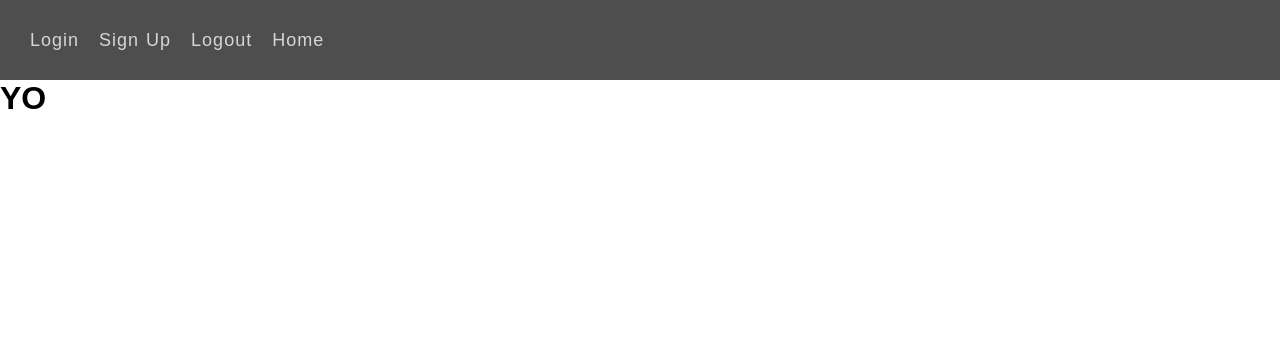
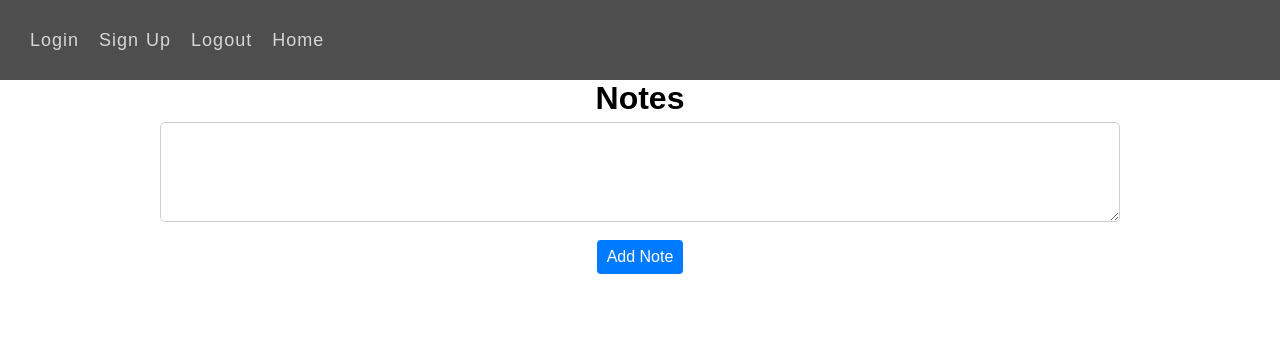
Before and after one commit to reemaanver/Notes-app, a Flask app: template website/templates/home.html in a window 1280 px wide. Shown: the top 340 px of the page. Run offline with Flask 3, Linux system fonts and the light colour scheme; the template is opened without the code that fills it, so the values that code supplies are empty.

Commit message:
delete note feature added

```diff
--- a/website/static/index.js
+++ b/website/static/index.js
@@ -1,5 +1,6 @@
 "use strict";
 
+// Close Flash Mssg
 const closeFlash = document.querySelector(".close-flash");
 const flashMssg = document.querySelector(".flash-mssg");
 
@@ -8,3 +9,21 @@ const closeBtn = function () {
 };
 
 closeFlash, addEventListener("click", closeBtn);
+
+// Delete Note
+
+function dltNote(noteId) {
+  fetch("/delete-note", {
+    method: "POST",
+    body: JSON.stringify({ noteId: noteId }),
+  }).then((_res) => {
+    window.location.href = "/";
+  });
+}
+
+document.querySelectorAll(".dlt-note").forEach((btn) => {
+  btn.addEventListener("click", function (e) {
+    const noteId = e.target.getAttribute("data-id");
+    dltNote(noteId);
+  });
+});
--- a/website/static/styles.css
+++ b/website/static/styles.css
@@ -8,6 +8,22 @@ body {
   font-family: sans-serif;
 }
 
+/* common styles */
+.btn {
+  border: none;
+  background-color: #007bff;
+  color: white;
+  padding: 12px 16px;
+  border-radius: 4px;
+  font-size: 16px;
+}
+
+.btn:hover {
+  background-color: #026fe4;
+  cursor: pointer;
+}
+
+/* Navbar */
 .navbar {
   font-size: 18px;
   padding-left: 30px;
@@ -69,17 +85,6 @@ body {
 
 .submit-lgn-btn {
   align-self: flex-start;
-  border: none;
-  background-color: #007bff;
-  color: white;
-  padding: 12px 16px;
-  border-radius: 4px;
-  font-size: 16px;
-}
-
-.submit-lgn-btn:hover {
-  background-color: #026fe4;
-  cursor: pointer;
 }
 
 /* Flash mssgs */
@@ -107,3 +112,63 @@ body {
   color: inherit;
   cursor: pointer;
 }
+
+/* Notes Page */
+.notes {
+  text-align: center;
+}
+
+.note-container {
+  display: flex;
+  flex-direction: column;
+  align-items: center;
+  width: 75%;
+  margin: 0 auto;
+}
+
+.note-list {
+  list-style: none;
+  width: 100%;
+}
+
+.note-item {
+  margin-bottom: 10px;
+  padding: 20px;
+  border-radius: 5px;
+  box-shadow: 0 2px 2px rgba(0, 0, 0, 0.1);
+  display: flex;
+  justify-content: space-between;
+}
+
+.dlt-note {
+  border: none;
+  background: none;
+  font-size: 18px;
+  cursor: pointer;
+}
+
+.new-note-form {
+  width: 100%;
+  align-self: center;
+  display: flex;
+  flex-direction: column;
+  align-items: center;
+}
+
+.new-note {
+  margin-top: 5px;
+  border: 1px solid #cfcfcf;
+  border-radius: 5px;
+  width: 100%;
+  height: 100px;
+  padding: 20px;
+}
+
+.new-note:focus {
+  outline: none;
+  border-color: #007bff;
+}
+
+.note-btn {
+  padding: 8px 10px;
+}
--- a/website/templates/home.html
+++ b/website/templates/home.html
@@ -1,3 +1,18 @@
-{% extends "base.html" %} {% block content%}
-<h1>YO</h1>
-{% endblock %}
+{% extends "base.html" %} {% block title %}Home{% endblock %} {% block content%}
+<h1 class="notes">Notes</h1>
+<div class="note-container">
+  <ul class="note-list">
+    {% for note in user.notes %}
+    <li class="note-item">
+      {{note.data}}
+      <button class="dlt-note" data-id="{{note.id}}">&times;</button>
+    </li>
+    {% endfor %}
+  </ul>
+  <form class="new-note-form" method="POST">
+    <textarea name="note" id="note" class="new-note"></textarea>
+    <br />
+    <button class="note-btn btn">Add Note</button>
+  </form>
+  {% endblock %}
+</div>
```
Also changed, not shown: website/views.py (+29 -3 lines).
